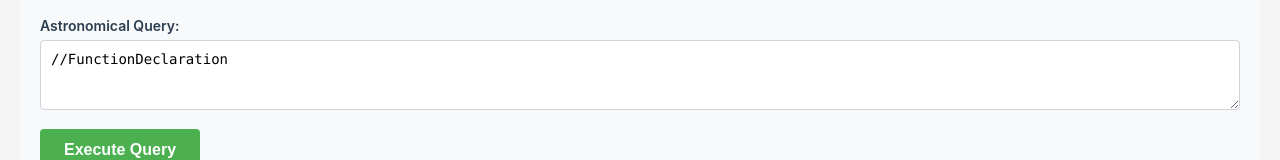
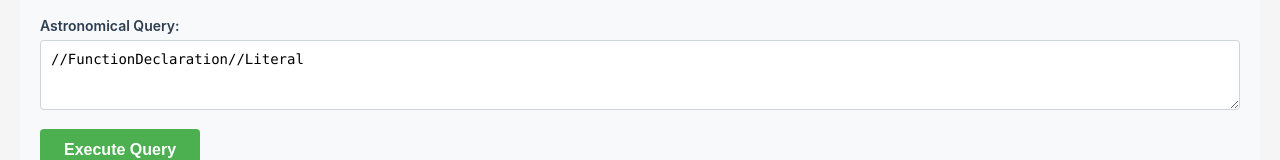
Before and after one commit to RetireJS/astronomical-viewer, a Vue app: page / in a window 1280 px wide. Shown: the part 341-501 px from the top of the page. Built offline with nearby package versions, Linux system fonts and the light colour scheme.

Commit message:
Better default query

```diff
--- a/src/components/AstronomicalViewer.vue
+++ b/src/components/AstronomicalViewer.vue
@@ -15,7 +15,7 @@ const DEFAULT_JS_CODE = `function greet(name) {
 const result = greet("World");
 console.log(result);`
 
-const DEFAULT_QUERY = '//FunctionDeclaration'
+const DEFAULT_QUERY = '//FunctionDeclaration//Literal'
 
 // Load from localStorage or use defaults
 const jsCode = ref(localStorage.getItem('astronomical-viewer-js') || DEFAULT_JS_CODE)
```
